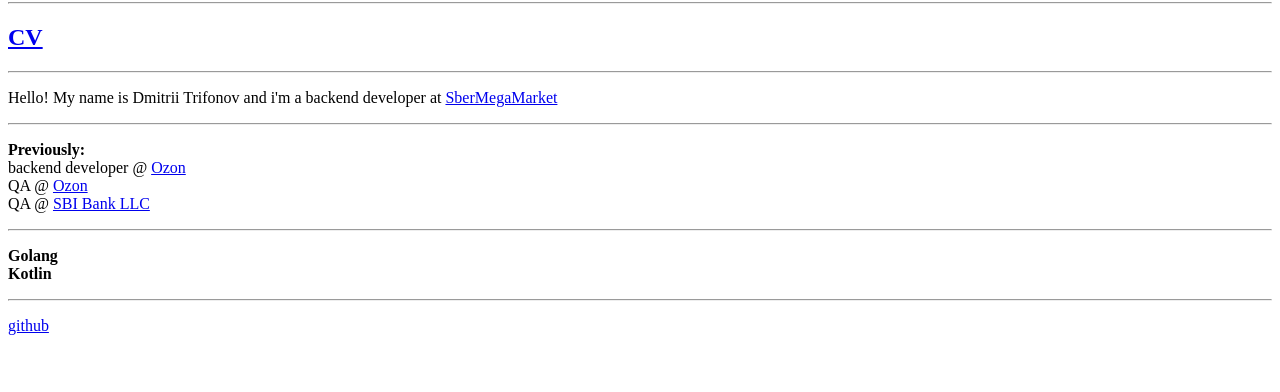
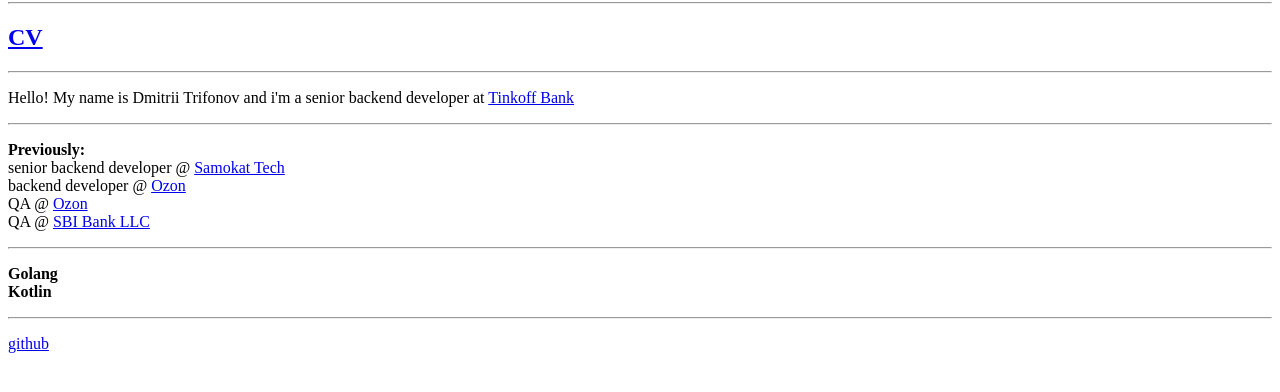
Before and after one commit to DmitriiTrifonov/dmitriitrifonov.github.io, a plain HTML site: page index.html in a window 1280 px wide. Shown: the part 390-782 px from the top of the page. Drawn offline with Linux system fonts and the light colour scheme.

Commit message:
Update index.html

```diff
--- a/index.html
+++ b/index.html
@@ -20,12 +20,14 @@
   <h2><a href="cv.html"> CV </a></h2>
   <hr>
   <p>
-    Hello! My name is Dmitrii Trifonov and i'm a backend developer at <a href="https://www.sbermegamarket.ru/">SberMegaMarket</a>
+    Hello! My name is Dmitrii Trifonov and i'm a senior backend developer at <a href="https://tinkoff.ru/">Tinkoff Bank</a>
     <br>
   </p>
   <hr>
   <p>
     <b>Previously:</b>
+    <br>
+    senior backend developer @ <a href="https://samokat.tech/">Samokat Tech</a>
     <br>
     backend developer @ <a href="https://www.ozon.ru/">Ozon</a>
     <br>
```
